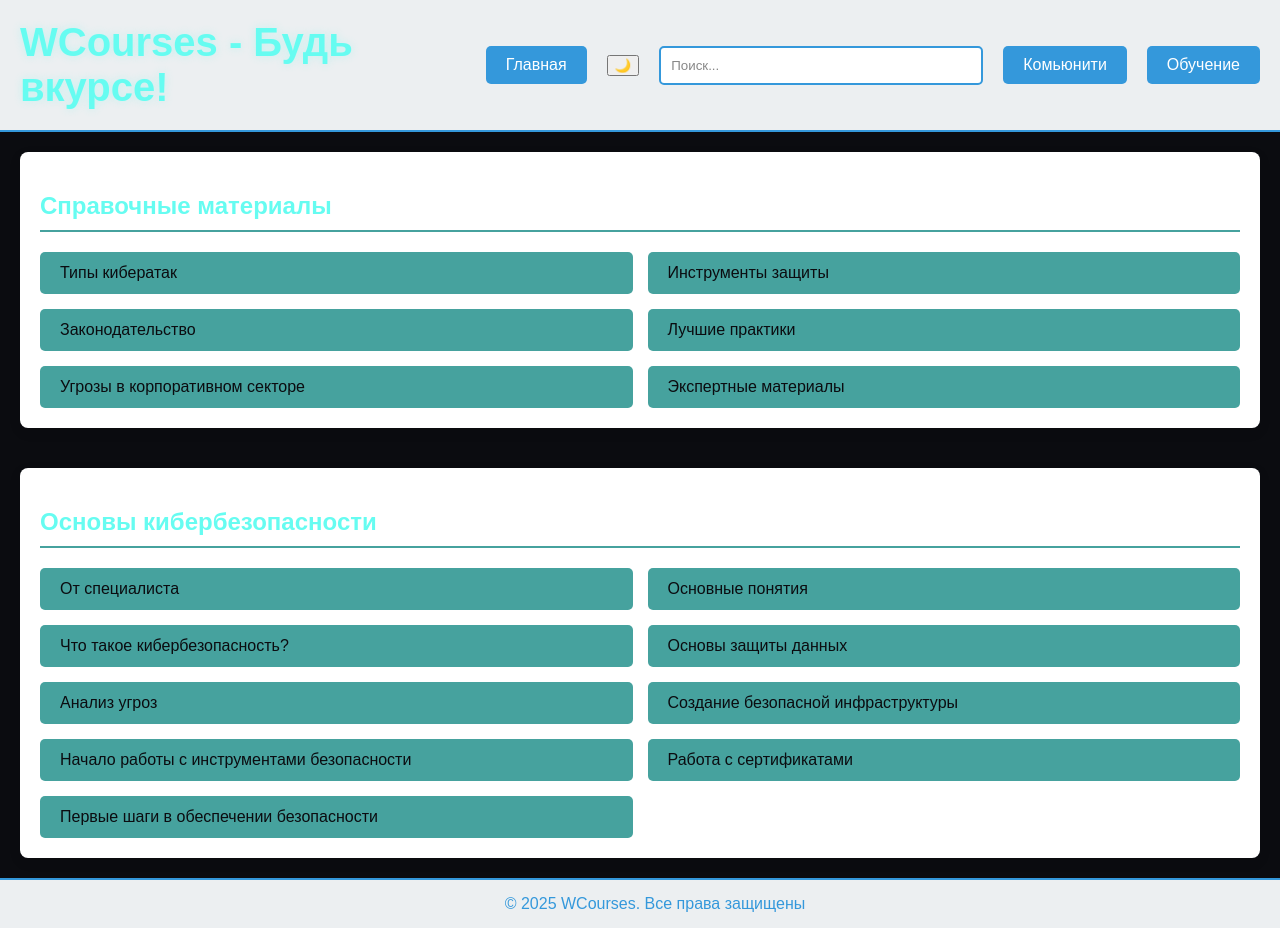
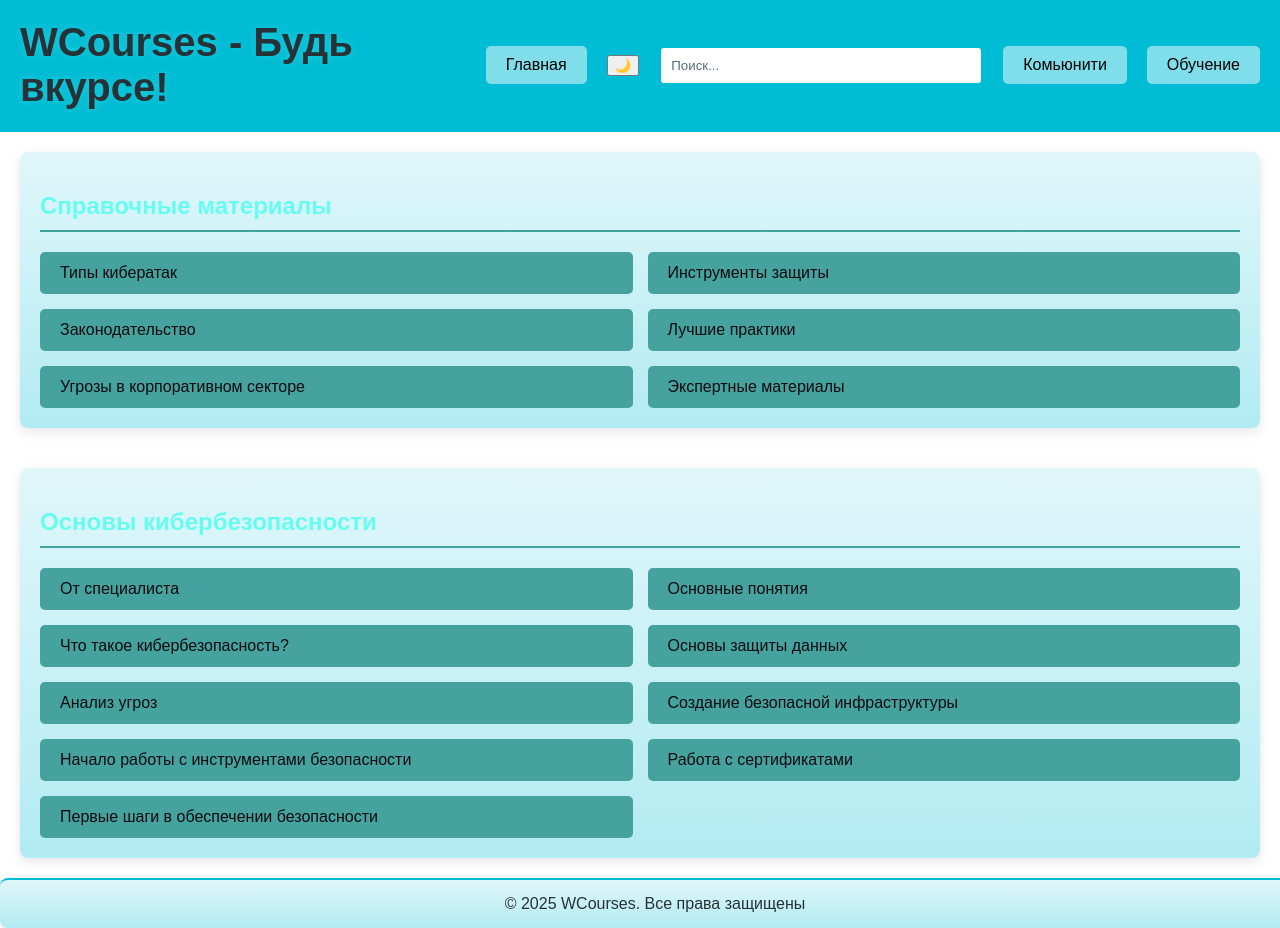
Before and after one commit to elevenpillsbefore/WCourses, a plain HTML site: page index.html in a window 1280 px wide. Both pictures are taken after a click on the button "☀️". Shown: the top 928 px of the page. Drawn offline with Linux system fonts and the light colour scheme.

Commit message:
update light theme

```diff
--- a/styles.css
+++ b/styles.css
@@ -295,22 +295,37 @@ section + section {
     margin-top: 20px;
 }
 /* Светлая тема */
-.light-theme body {
-    background-color: #FAFAFA; /* Очень светлый серый */
-    color: #2C3E50; /* Темно-синий текст */
+.light-theme {
+    background-color: #FFFFFF; /* Белый основной фон */
+    color: #263238; /* Темно-серый текст */
     transition: background 0.5s ease, color 0.5s ease; /* Плавный переход */
 }
-
-.light-theme header {
-    background-color: #ECEFF1; /* Более светлый фон для шапки */
-    border-bottom: 2px solid #3498DB; /* Голубая подчеркивание */
+/* Заголовок WCourses */
+.light-theme header h1 {
+    color: #263238; /* текст */
+}
+/* Градиент для элементов */
+.light-theme section,
+.light-theme .dropdown-content,
+.light-theme footer {
+    background: linear-gradient(to bottom, #E0F7FA, #B2EBF2); /* Линейный градиент: светло-голубой → голубой */
+    border-radius: 8px;
+    box-shadow: 0 4px 12px rgba(0, 0, 0, 0.1);
 }
 
+/* Акцентный цвет */
+.light-theme header {
+    background-color: #00BCD4; /* Бирюзовый акцентный цвет */
+    color: #FFFFFF; /* Белый текст */
+    border-bottom: 2px solid #00BCD4; /* Бирюзовая подчеркивание */
+}
+
+/* Общие стили для кнопок */
+.light-theme .home-btn,
 .light-theme .forum-btn,
-.light-theme .courses-btn,
-.light-theme .home-btn {
-    background-color: #3498DB; /* Голубой цвет кнопок */
-    color: #FFFFFF; /* Белый текст на кнопках */
+.light-theme .courses-btn {
+    background-color: #80DEEA; /* Бирюзовый цвет */
+    color: #000000; /*  текст */
     border: none;
     padding: 10px 20px;
     cursor: pointer;
@@ -319,24 +334,26 @@ section + section {
     transition: all 0.3s ease;
 }
 
+/* Эффект при наведении */
+.light-theme .home-btn:hover,
 .light-theme .forum-btn:hover,
-.light-theme .courses-btn:hover,
-.light-theme .home-btn:hover {
-    background-color: #2980B9; /* Темно-голубой при наведении */
-    transform: translateY(-2px);
+.light-theme .courses-btn:hover {
+    background-color: #80DEEA; /* Светло-бирюзовый при наведении */
+    transform: translateY(-2px); /* Небольшой эффект подъема */
 }
 
+/* Выпадающее содержимое (Forum и Courses) */
 .light-theme .forum-content,
 .light-theme .courses-content {
-    background-color: #FFFFFF; /* Белый фон выпадающего меню */
-    border: 1px solid #3498DB; /* Голубая граница */
+    background: linear-gradient(to bottom, #E0F7FA, #B2EBF2); /* Линейный градиент для выпадающего меню */
+    border: 1px solid #00BCD4; /* Бирюзовая граница */
     box-shadow: 0 4px 6px rgba(0, 0, 0, 0.1);
     border-radius: 5px;
 }
 
 .light-theme .forum-content a,
 .light-theme .courses-content a {
-    color: #2C3E50; /* Темно-синий текст ссылок */
+    color: #263238; /* Темно-серый текст ссылок */
     text-decoration: none;
     display: block;
     padding: 10px 15px;
@@ -345,35 +362,32 @@ section + section {
 
 .light-theme .forum-content a:hover,
 .light-theme .courses-content a:hover {
-    background-color: #D6ECF7; /* Светло-голубой при наведении */
-    color: #2C3E50;
+    background-color: #80DEEA; /* Светло-бирюзовый при наведении */
+    color: #FFFFFF; /* Белый текст */
 }
 
-.light-theme section {
-    background-color: #FFFFFF; /* Белый фон секций */
-    padding: 20px;
-    margin: 20px;
-    border-radius: 8px;
-    box-shadow: 0 4px 12px rgba(0, 0, 0, 0.1);
+/* Второстепенный текст */
+.light-theme p {
+    color: #546E7A; /* Серый второстепенный текст */
 }
 
+/* Футер */
 .light-theme footer {
-    background-color: #ECEFF1; /* Более светлый фон для футера */
-    border-top: 2px solid #3498DB; /* Голубая граница */
     text-align: center;
     padding: 15px;
+    border-top: 2px solid #00BCD4; /* Бирюзовая граница */
 }
 
 .light-theme footer p {
-    color: #3498DB; /* Голубой текст в футере */
+    color: #263238; /* Темно-серый текст */
     margin: 0;
 }
 
 /* Поиск */
 .light-theme .search input {
     background-color: #FFFFFF; /* Белый фон для поля поиска */
-    color: #2C3E50; /* Темно-синий текст */
-    border: 2px solid #3498DB; /* Голубая граница */
+    color: #263238; /* Темно-серый текст */
+    border: 2px solid #00BCD4; /* Бирюзовая граница */
     border-radius: 5px;
     padding: 10px;
     width: 300px;
@@ -382,13 +396,29 @@ section + section {
 
 .light-theme .search input:focus {
     outline: none;
-    box-shadow: 0 0 8px #3498DB; /* Голубая тень при фокусе */
+    box-shadow: 0 0 8px #00BCD4; /* Бирюзовая тень при фокусе */
 }
 
-/* Placeholder для поиска */
 .light-theme .search input::placeholder {
-    color: #888888; /* Серый placeholder */
+    color: #546E7A; /* Серый placeholder */
 }
+
+/* Выпадающее меню */
+.light-theme .forum-content a,
+.light-theme .courses-content a {
+    color: #263238; /* Темно-серый текст ссылок */
+    text-decoration: none;
+    display: block;
+    padding: 10px 15px;
+    transition: background 0.3s ease, color 0.3s ease;
+}
+
+.light-theme .forum-content a:hover,
+.light-theme .courses-content a:hover {
+    background-color: #80DEEA; /* Светло-бирюзовый при наведении */
+    color: #FFFFFF; /* Белый текст */
+}
+
 footer {
     background-color: #1F2833;
     text-align: center;
```
